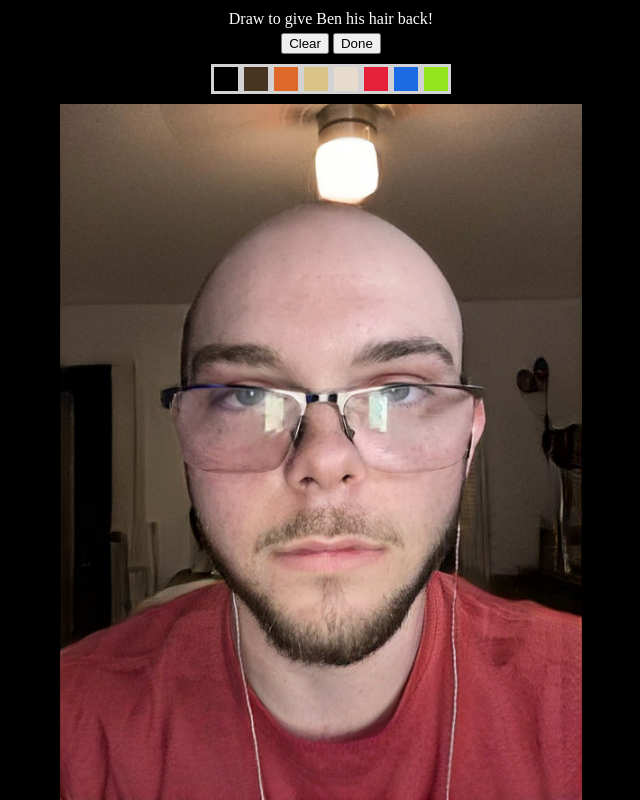
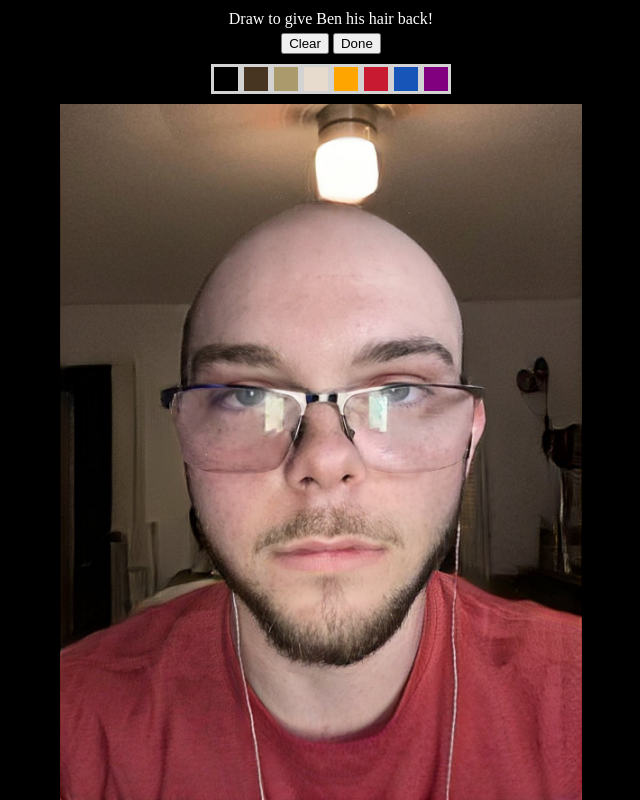
Before and after one commit to BigGecko01/benperlahair, a plain HTML site: page index.html in a window 1280 px wide. Shown: the whole page, without its empty margins (319-959 px from the left). Drawn offline with Linux system fonts and the light colour scheme.

Commit message:
Add custom colors

```diff
--- a/index.html
+++ b/index.html
@@ -22,23 +22,23 @@
             <button class="color-button" style="background-color: #473421">
               <div class="color-inner" style="background-color: #473421"></div>
             </button>
-            <button class="color-button" style="background-color: #de692a">
-              <div class="color-inner" style="background-color: #de692a"></div>
-            </button>
-            <button class="color-button" style="background-color: #d9c389">
-              <div class="color-inner" style="background-color: #d9c389"></div>
+            <button class="color-button" style="background-color: #ab9a6c">
+              <div class="color-inner" style="background-color: #ab9a6c"></div>
             </button>
             <button class="color-button" style="background-color: #e6dbcd">
               <div class="color-inner" style="background-color: #e6dbcd"></div>
             </button>
-            <button class="color-button" style="background-color: #e5213c">
-              <div class="color-inner" style="background-color: #e5213c"></div>
+            <button class="color-button" style="background-color: orange">
+              <div class="color-inner" style="background-color: orange"></div>
             </button>
-            <button class="color-button" style="background-color: #1d6ae5">
-              <div class="color-inner" style="background-color: #1d6ae5"></div>
+            <button class="color-button" style="background-color: #c81a30">
+              <div class="color-inner" style="background-color: #c81a30"></div>
             </button>
-            <button class="color-button" style="background-color: #93e51d">
-              <div class="color-inner" style="background-color: #93e51d"></div>
+            <button class="color-button" style="background-color: #1755b8">
+              <div class="color-inner" style="background-color: #1755b8"></div>
+            </button>
+            <button class="color-button" style="background-color: purple">
+              <div class="color-inner" style="background-color: purple"></div>
             </button>
           </div>
         </div>
```
